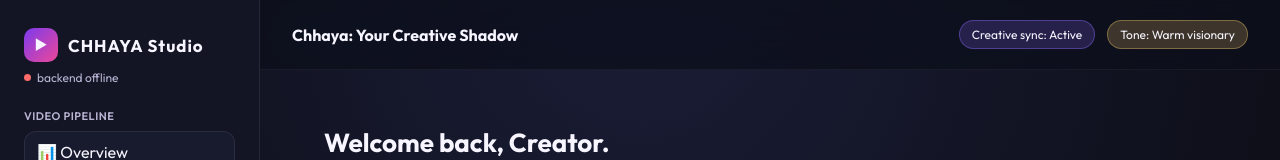
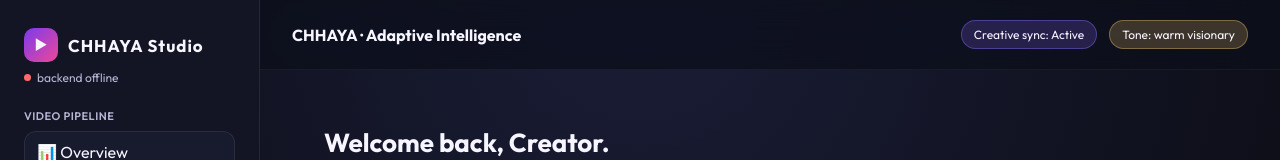
Before and after one commit to AbhayKTS/gla2, a React (Vite) app in the folder frontend/: page /app in a window 1280 px wide. Shown: the top 160 px of the page. Built offline with nearby package versions, Linux system fonts and the light colour scheme; no server answers.

Commit message:
Make Topbar dynamic with active tone from context

```diff
--- a/frontend/src/components/layout/Topbar.tsx
+++ b/frontend/src/components/layout/Topbar.tsx
@@ -1,13 +1,17 @@
+import { useApp } from "../../context/AppContext";
+
 const Topbar = () => {
+  const { memory } = useApp();
+
   return (
     <header className="topbar">
       <div>
-  <strong>Chhaya: Your Creative Shadow</strong>
+        <strong>CHHAYA · Adaptive Intelligence</strong>
       </div>
       <div style={{ display: "flex", gap: 12, alignItems: "center" }}>
         <span className="tag">Creative sync: Active</span>
         <span className="tag" style={{ background: "rgba(255, 211, 112, 0.2)", borderColor: "rgba(255, 211, 112, 0.35)" }}>
-          Tone: Warm visionary
+          Tone: {memory?.tone || "Warm visionary"}
         </span>
       </div>
     </header>
```
